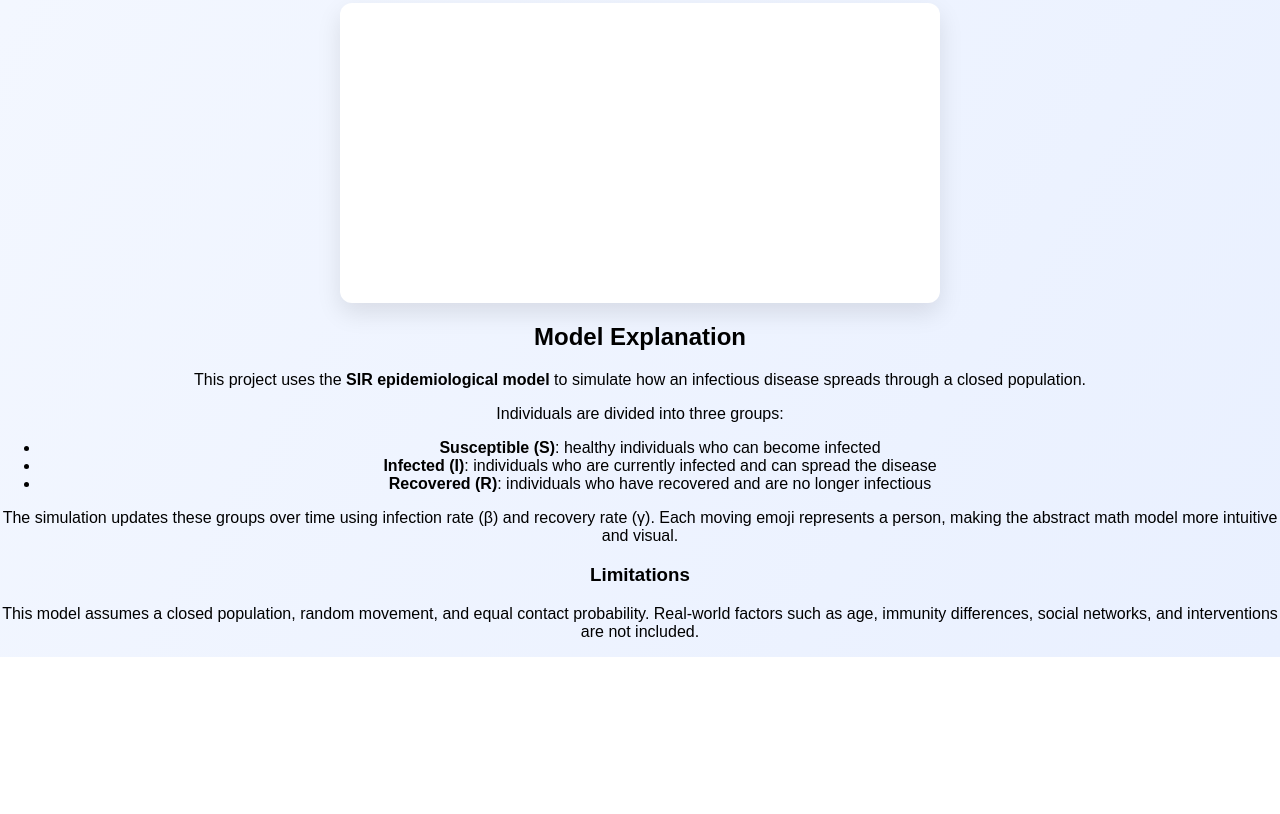
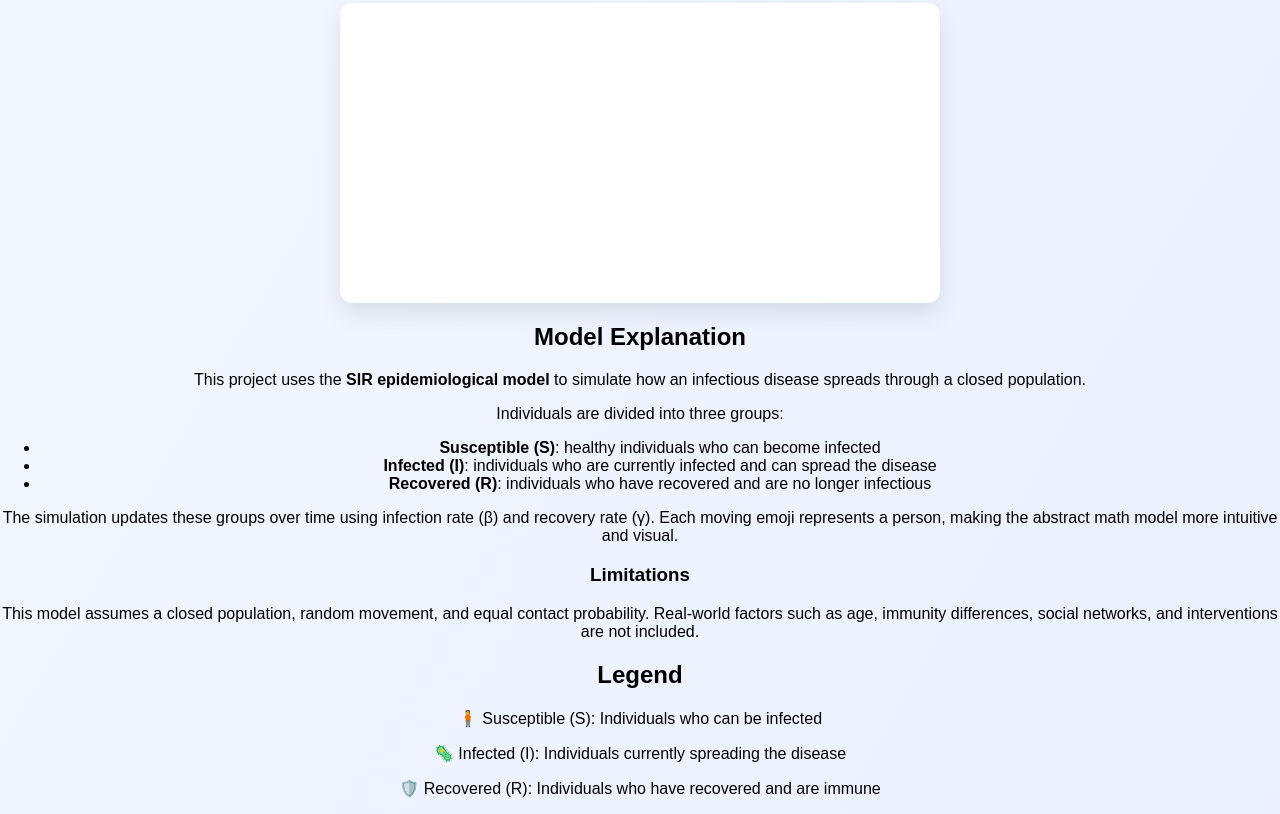
Before and after one commit to cassie876apple-dot/Spread-of-epidemic, a plain HTML site: page index.html in a window 1280 px wide. Shown: the part 832-1646 px from the top of the page. Before the commit the page ends 1489 px from the top, so only its background shows below. Drawn offline with Linux system fonts and the light colour scheme.

Commit message:
Update index.html

```diff
--- a/index.html
+++ b/index.html
@@ -99,3 +99,10 @@
     <script src="script.js"></script>
 </body>
 </html>
+
+<div class="explanation">
+    <h2>Legend</h2>
+    <p>🧍 Susceptible (S): Individuals who can be infected</p>
+    <p>🦠 Infected (I): Individuals currently spreading the disease</p>
+    <p>🛡️ Recovered (R): Individuals who have recovered and are immune</p>
+</div>
```
